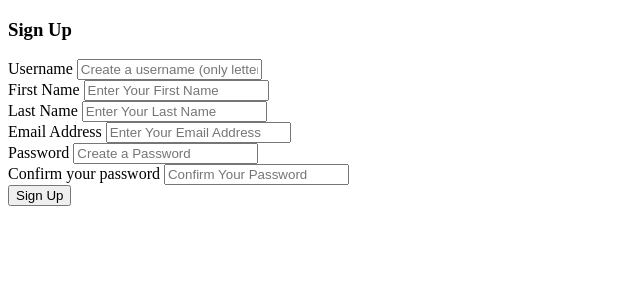
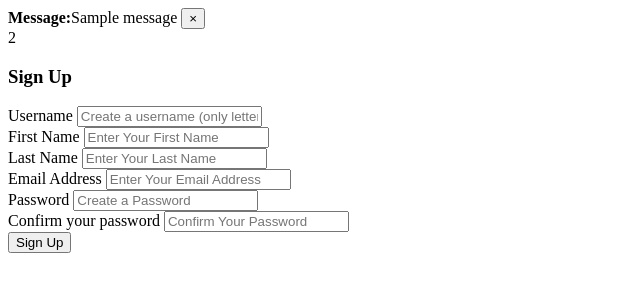
Before and after one commit to HatanoRyo-iro/practice_login, a Django app: page /signup/ in a window 1280 px wide. Shown: the top 300 px of the page, without its empty margins (0-640 px from the left). Run offline with Django 4.2, Linux system fonts and the light colour scheme; tables that the repository leaves empty hold one stand-in row (values such as "Sample post"); one stand-in notice (Sample message) is shown.

Commit message:
add confirmation_email_function

```diff
--- a/authentication/templates/authentication/signup.html
+++ b/authentication/templates/authentication/signup.html
@@ -7,6 +7,15 @@
     <title>Sign Up</title>
 </head>
 <body>
+
+    {% for message in messages %}
+    <div class="alert alert-{{ message.tags }} alert-dismissible fade show" role="alert">
+        <strong>Message:</strong>{{ message }}
+        <button type="button" class="close" date-dismiss="alert" aria-label="Close">
+            <span aria-hidden="true">&times;</span>
+        </button>
+    </div>
+    {% endfor %}2
 
     <h3>Sign Up</h3>
 
--- a/authentication/views.py
+++ b/authentication/views.py
@@ -1,7 +1,11 @@
 from django.shortcuts import render, redirect
+
 from django.contrib.auth.models import User
 from django.contrib import messages
 from django.contrib.auth import authenticate, login, logout
+
+from django.core.mail import send_mail
+from login_function.info import EMAIL_HOST_USER_ADDRESS
 
 
 # Create your views here.
@@ -20,13 +24,42 @@ def signup(request):
         pass1 = request.POST['pass1']
         pass2 = request.POST['pass2']
 
+        if User.objects.filter(username=username):
+            messages.error(request, "Username already exists! Please try some other username.")
+            return redirect('home')
+
+        if User.objects.filter(email=email):
+            messages.error(request, "Email already registered!")
+            return redirect('home')
+
+        if len(username) > 10:
+            messages.error(request, "Username must be under 10 characters!")
+
+
+        if pass1 != pass2:
+            messages.error(request, "Passwords don't match!")
+
+
+        if not username.isalnum():
+            messages.error(request, "Username must be Alphanumaric!")
+            return redirect('home')
+
         myuser = User.objects.create_user(username, email, pass1)
         myuser.first_name = fname
         myuser.last_name = lname
+        myuser.email = email
 
         myuser.save()
 
-        messages.success(request, "Your account has been successfully created. ")
+        messages.success(request, "Your account has been successfully created. We have sent you a confirmation email, please confirm your email in order to activate your account.")
+
+        # Welcome Email
+        subject = 'Welcome to GFG - Django Login!!'
+        message = 'Hello' + myuser.first_name + '!! \n' + 'Welcome to GFG!! \n Thank you for visiting our website. \n We have also sent you a confirmation email, please confirm your email address in order to activate your account. \n\n Thangking You Anonymous person.\n '
+
+
+        to_list = [email]
+        send_mail(subject, message, EMAIL_HOST_USER_ADDRESS, to_list, fail_silently=False)
 
         return redirect('signin')
 
```
Also changed, not shown: login_function/settings.py (+7 -0 lines), 1 other file.
